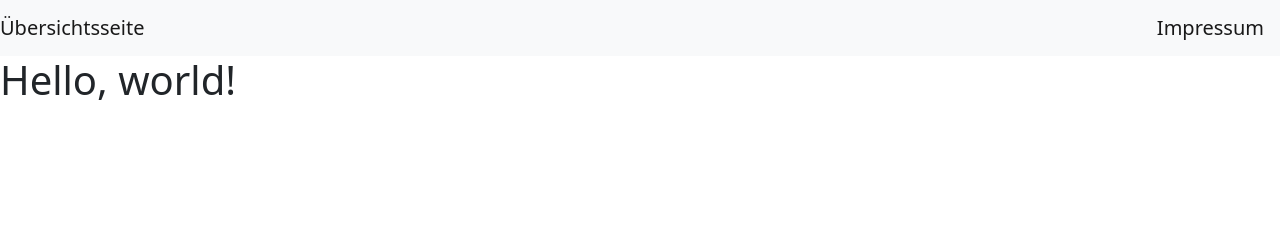
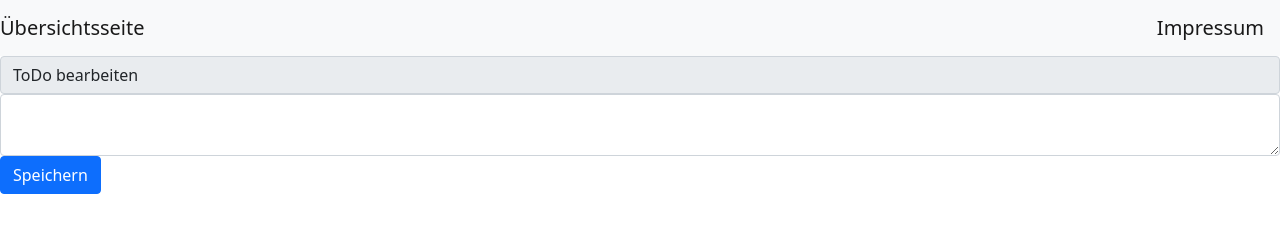
Before and after one commit to mrmfry/HA1PP, a plain HTML site: page edittodo.html in a window 1280 px wide. Drawn offline with nearby package versions, Linux system fonts and the light colour scheme.

Commit message:
Update edittodo.html
Edit to do

```diff
--- a/edittodo.html
+++ b/edittodo.html
@@ -8,17 +8,22 @@
     <!-- Bootstrap CSS -->
     <link href="https://cdn.jsdelivr.net/npm/bootstrap@5.1.3/dist/css/bootstrap.min.css" rel="stylesheet" integrity="sha384-1BmE4kWBq78iYhFldvKuhfTAU6auU8tT94WrHftjDbrCEXSU1oBoqyl2QvZ6jIW3" crossorigin="anonymous">
 
-    <title>Hello, world!</title>
+    <title>Bearbeiten</title>
   </head>
   <body>
     <nav class="navbar navbar-light bg-light">
         <a class="navbar-brand" href="index.html#">Übersichtsseite</a>
         <a class="navbar-brand" href="impressum.html">Impressum</a>
       </nav>
-    <h1>Hello, world!</h1>
-
 
     <script src="https://cdn.jsdelivr.net/npm/bootstrap@5.1.3/dist/js/bootstrap.bundle.min.js" integrity="sha384-ka7Sk0Gln4gmtz2MlQnikT1wXgYsOg+OMhuP+IlRH9sENBO0LRn5q+8nbTov4+1p" crossorigin="anonymous"></script>
 
+    <span class="input-group-text">ToDo bearbeiten</span>
+    <textarea class="form-control" aria-label="With textarea"></textarea>
+
+    <button type="button" class="btn btn-primary">Speichern</button>
+
+
+
   </body>
 </html>
```
